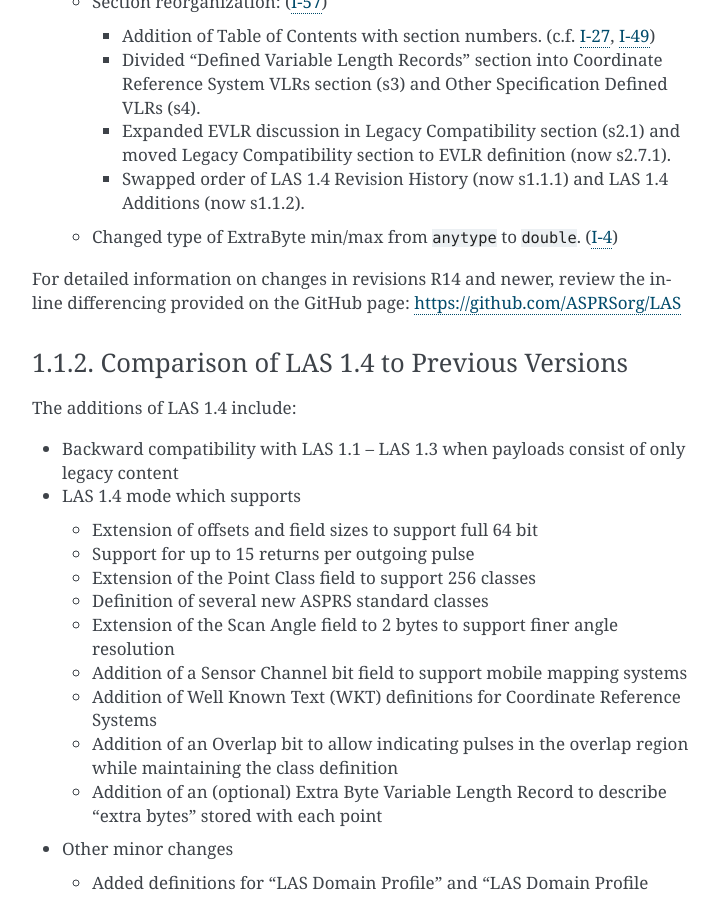
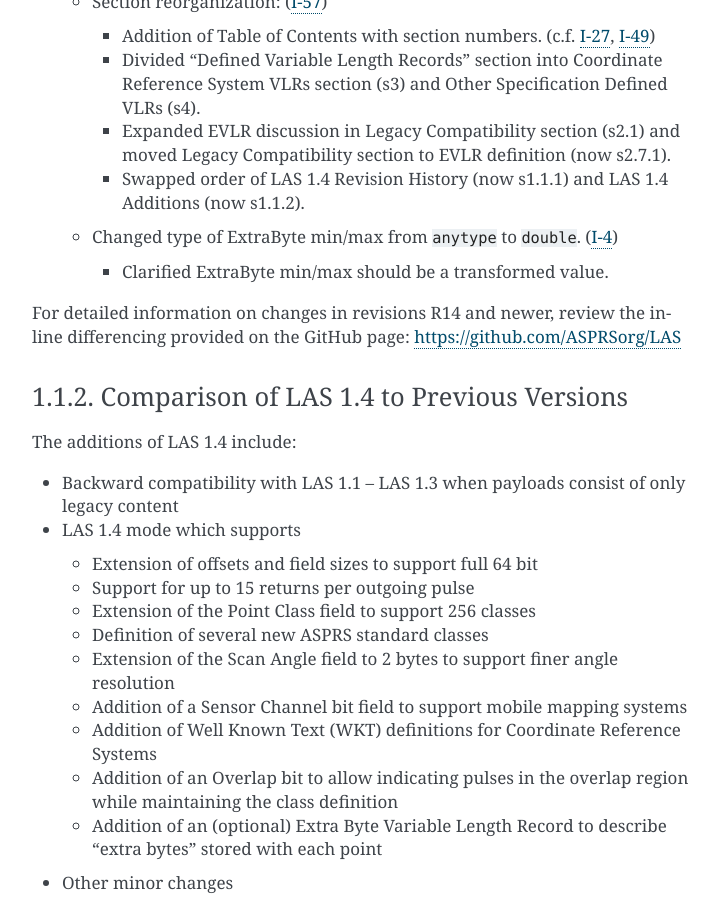
Before and after one commit to ASPRSorg/LAS, a Sphinx documentation site: the page built from source/01_intro.txt, in a window 1280 px wide and 900 px high, scrolled down 758 px. Shown: the whole window, without its empty margins (388-1107 px from the left). Built offline with Sphinx 7.4.7, drawn with Linux system fonts in a browser that asks for light colours.

Commit message:
Updated changelog with clarification on extrabyte min/max.

```diff
--- a/source/01_intro.txt
+++ b/source/01_intro.txt
@@ -48,6 +48,8 @@ Summary of LAS 1.4 revisions:
 
   * Changed type of ExtraByte min/max from ``anytype`` to ``double``.
     (`I-4 <https://github.com/ASPRSorg/LAS/issues/4>`_)
+
+    * Clarified ExtraByte min/max should be a transformed value.
 
 For detailed information on changes in revisions R14 and newer, review the
 inline differencing provided on the GitHub page: https://github.com/ASPRSorg/LAS
```
